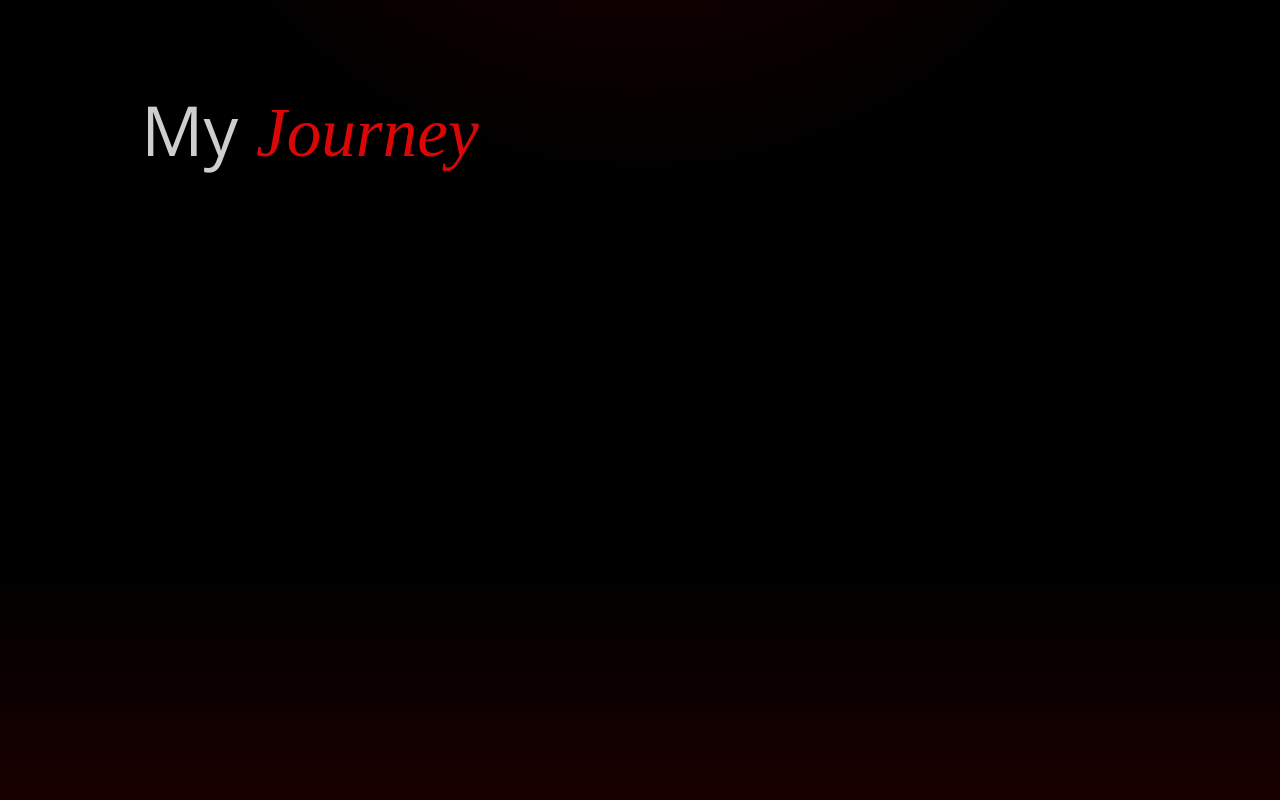
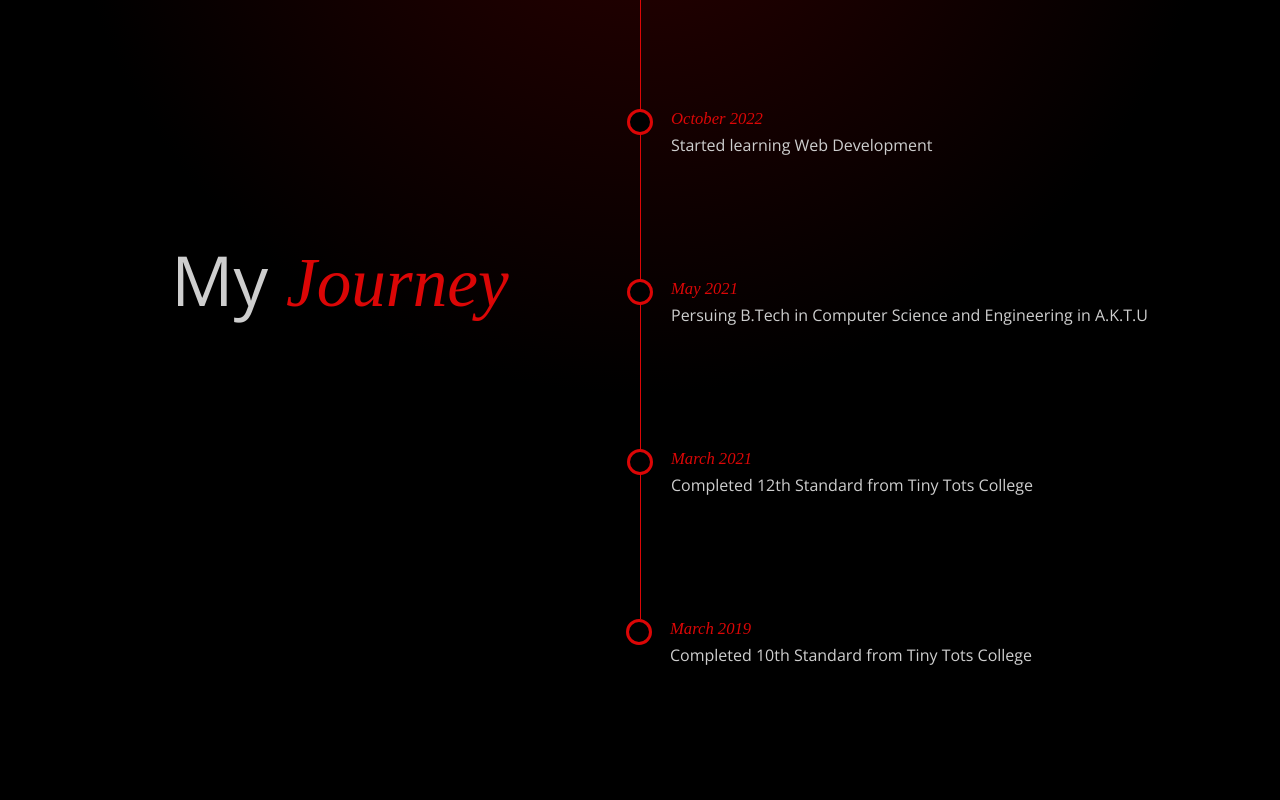
Before and after one commit to dhruv-kashyap-sde/Portfolio, a React (Vite) app: page /about in a window 1280 px wide. Shown: the part 1240-2040 px from the top of the page. Built offline with nearby package versions, Linux system fonts and the light colour scheme; a web font is replaced by a local one.

Commit message:
implemented working contact form

```diff
--- a/package.json
+++ b/package.json
@@ -10,6 +10,7 @@
     "preview": "vite preview"
   },
   "dependencies": {
+    "@emailjs/browser": "^4.4.1",
     "@gsap/react": "^2.1.1",
     "@react-three/drei": "^9.114.6",
     "@react-three/fiber": "^8.17.10",
--- a/src/Pages/About/AboutPage.css
+++ b/src/Pages/About/AboutPage.css
@@ -54,38 +54,32 @@
 
 .about-education{
     margin-top: 5vh;
-    /* background-color: cadetblue; */
     width: 100%;
-    height: 100vh;
     display: flex;
+    justify-content: space-between;
 }
 
 .education-left{
-    /* background-color: hotpink; */
     display: flex;
     align-items: center;
     justify-content: center;
     font-size: 2.7vw;
-    width: 45%;
+    width: 50%;
 }
 
 .education-left h1{
-    /* background-color: violet; */
     font-weight: 400;
     text-align: center;
 }
 
 .education-right{
-    /* background-color: rgb(4, 155, 255); */
-    width: 55%;
-    height: 100%;
+    width: 50%;
 }
 
 .container{
     height: 30vh;
     box-sizing: border-box;
     border-left: 3px solid var(--highlight-color);
-    /* background-color: blue; */
 }
 
 .container .circle{
@@ -93,4 +87,88 @@
     width: 10px;
     border: 1px solid var(--text-color);
     border-radius: 50%;
+    position: absolute;
 }
+
+/* timeline */
+  .rb-container {
+    font-family: "PT Sans", sans-serif;
+    margin: auto;
+    display: block;
+    position: relative;
+  }
+
+  .rb-container ul.rb {
+    margin: 2.5em 0;
+    padding: 0;
+    display: inline-block;
+  }
+
+  .rb-container ul.rb li {
+    list-style: none;
+    margin: auto;
+    min-height: 15vh;
+    border-left: 1px solid var(--highlight-color);
+    padding: 0 0 50px 30px;
+    position: relative;
+  }
+
+  .rb-container ul.rb li:last-child {
+    border-left: 0;
+  }
+
+  .rb-container ul.rb li::before {
+    position: absolute;
+    left: -14px;
+    top: 0px;
+    content: " ";
+    border: 3px solid var(--highlight-color);
+    border-radius: 500%;
+    background: var(--bg-color);
+    height: 20px;
+    width: 20px;
+    transition: all 500ms ease-in-out;
+  }
+
+  ul.rb li .timestamp {
+    color: var(--highlight-color);
+    position: relative;
+    width: fit-content;
+    font-size: 1.3vw;
+  }
+
+  .item-title {
+    margin-top: 5px;
+    color: var(--text-color);
+    font-style: 1.1vw;
+  }
+
+  .container-3 {
+    width: 5em;
+    vertical-align: right;
+    white-space: nowrap;
+    position: absolute;
+  }
+
+  .container-3 input#search {
+    width: 150px;
+    height: 30px;
+    background: #fbfbfb;
+    border: none;
+    font-size: 10pt;
+    color: #262626;
+    -webkit-border-radius: 5px;
+    -moz-border-radius: 5px;
+    border-radius: 5px;
+    margin: 0.9em 0 0 28.5em;
+    box-shadow: 3px 3px 15px rgba(119, 119, 119, 0.5);
+  }
+
+  .container-3 .icon {
+    margin: 1.3em 3em 0 31.5em;
+    position: absolute;
+    width: 150px;
+    height: 30px;
+    z-index: 1;
+    color: #4f5b66;
+  }
--- a/src/Pages/About/AboutPage.jsx
+++ b/src/Pages/About/AboutPage.jsx
@@ -1,39 +1,115 @@
-import React from 'react'
-import './AboutPage.css'
-import Navbar from '../../components/Navbar'
-import Footer from '../../utils/Footer';
+import React from "react";
+import "./AboutPage.css";
+import Navbar from "../../components/Navbar";
+import Footer from "../../utils/Footer";
 
 const AboutPage = () => {
-
   return (
     <>
-      <div className='about-page-container main-text'>
-        <Navbar/>
+      <div className="about-page-container main-text">
+        <Navbar />
         <div className="about-heading">
-          <h3 className='italic-text'>About</h3>
+          <h3 className="italic-text">About</h3>
           <div className="about-line-container">
-            <h1><span>D</span>hruv</h1>
-            <h1><span>K</span>ashyap</h1>
+            <h1>
+              <span>D</span>hruv
+            </h1>
+            <h1>
+              <span>K</span>ashyap
+            </h1>
           </div>
         </div>
         <div className="about-body">
-          <a href="src\assets\Resume-Dhruv.pdf" download="Resume-Dhruv.pdf"><button className="basic-button">Download&nbsp; Resume</button></a>
-          <p>As an enthusiastic <span className='italic-text'>MERN stack developer</span>, my expertise is in crafting animated and contemporary websites and web applications that engage users and elevate their online experience. Grounded in <span className='italic-text'>MongoDB, Express.js, React, and Node.js</span>, I excel in bringing to life innovative initiatives such as <span className='italic-text'>CodeQuest</span>. My skill set is centered around creating dynamic user interfaces, integrating seamless backend systems, and implementing interactive elements that ensure each application is both operational and aesthetically pleasing. My commitment lies in constructing sturdy platforms and <span className='italic-text'>developing captivating web solutions</span>, all while ensuring the delivery of top-tier, scalable, and intuitive applications that distinguish themselves in the digital realm.</p>
+          <a href="src\assets\Resume-Dhruv.pdf" download="Resume-Dhruv.pdf">
+            <button className="basic-button">Download&nbsp; Resume</button>
+          </a>
+          <p>
+            As an enthusiastic{" "}
+            <span className="italic-text">MERN stack developer</span>, my
+            expertise is in crafting animated and contemporary websites and web
+            applications that engage users and elevate their online experience.
+            Grounded in{" "}
+            <span className="italic-text">
+              MongoDB, Express.js, React, and Node.js
+            </span>
+            , I excel in bringing to life innovative initiatives such as{" "}
+            <span className="italic-text">CodeQuest</span>. My skill set is
+            centered around creating dynamic user interfaces, integrating
+            seamless backend systems, and implementing interactive elements that
+            ensure each application is both operational and aesthetically
+            pleasing. My commitment lies in constructing sturdy platforms and{" "}
+            <span className="italic-text">
+              developing captivating web solutions
+            </span>
+            , all while ensuring the delivery of top-tier, scalable, and
+            intuitive applications that distinguish themselves in the digital
+            realm.
+          </p>
         </div>
         <div className="about-education">
           <div className="education-left">
             <h1>My <span className='italic-text'>Journey</span></h1>
           </div>
           <div className="education-right">
-            <div className="container">
-              <div className="circle"></div>
+          <div class="rb-container">
+              <ul class="rb main-text">
+                <li class="rb-item" ng-repeat="itembx">
+                  <div class="italic-text timestamp">
+                    September 2023
+                  </div>
+                  <div class="item-title">
+                    Created CodeQuest
+                  </div>
+                </li>
+                <li class="rb-item" ng-repeat="itembx">
+                  <div class="italic-text timestamp">
+                    April 2023
+                  </div>
+                  <div class="item-title">
+                    Created Minor Web Projects
+                  </div>
+                </li>
+                <li class="rb-item" ng-repeat="itembx">
+                  <div class="italic-text timestamp">
+                    October 2022
+                  </div>
+                  <div class="item-title">
+                    Started learning Web Development
+                  </div>
+                </li>
+                <li class="rb-item" ng-repeat="itembx">
+                  <div class="italic-text timestamp">
+                    May 2021
+                  </div>
+                  <div class="item-title">
+                    Persuing B.Tech in Computer Science and Engineering in A.K.T.U
+                  </div>
+                </li>
+
+                <li class="rb-item" ng-repeat="itembx">
+                  <div class="italic-text timestamp">
+                    March 2021
+                  </div>
+                  <div class="item-title">
+                    Completed 12th Standard from Tiny Tots College
+                  </div>
+                </li>
+                <li class="rb-item" ng-repeat="itembx">
+                  <div class="italic-text timestamp">
+                    March 2019
+                  </div>
+                  <div class="item-title">
+                    Completed 10th Standard from Tiny Tots College
+                  </div>
+                </li>
+              </ul>
             </div>
           </div>
         </div>
       </div>
-      <Footer/>
+      <Footer />
     </>
-  )
-}
+  );
+};
 
-export default AboutPage
+export default AboutPage;
--- a/src/components/ContactSection/ContactSection.css
+++ b/src/components/ContactSection/ContactSection.css
@@ -1,6 +1,5 @@
 .main5{
     display: flex;
-    /* background-image: linear-gradient(360deg, var(--theme-color) , var(--theme-color-2) 40%, black);     */
     background-color: var(--bg-color);
     flex-direction: column;
 }
@@ -42,6 +41,15 @@
 .form-heading span{
     color: var(--highlight-color);
     font-weight: 800;
+}
+
+.loader-container{
+    height: 100%;
+    width: 50%;
+    display: flex;
+    align-items: center;
+    justify-content: center;
+
 }
 .form-container form{
     width: 50%;
--- a/src/components/ProjectSection/ProjectSection.css
+++ b/src/components/ProjectSection/ProjectSection.css
@@ -24,8 +24,9 @@
     align-items: center;
 }
 
-
 .project-container .project{
+    text-decoration: none;
+    color: var(--text-color);
     height: 20vh;
     width: 100%;
     margin-bottom: 15px;
@@ -39,6 +40,7 @@
     padding: 10px 2vw;
     border-radius: 10px;
     cursor: pointer;
+    position: relative;
 }
 
 .project h3{
--- /dev/null
+++ b/src/utils/Loader/Loader.css
@@ -0,0 +1,30 @@
+.loader {
+    width: 48px;
+    height: 48px;
+    border-radius: 50%;
+    display: inline-block;
+    position: relative;
+    border: 2px solid var(--highlight-color);
+    box-sizing: border-box;
+    animation: rotation 1s linear infinite;
+  }
+  .loader::after {
+    content: '';
+    box-sizing: border-box;
+    position: absolute;
+    left: 4px;
+    top: 4px;
+    border: 2px solid #FFF;
+    width: 12px;
+    height: 12px;
+    border-radius: 50%;
+  }
+
+  @keyframes rotation {
+    0% {
+      transform: rotate(0deg);
+    }
+    100% {
+      transform: rotate(360deg);
+    }
+  }
--- /dev/null
+++ b/src/utils/Loader/Loader.jsx
@@ -0,0 +1,10 @@
+import React from 'react'
+import './Loader.css'
+
+const Loader = () => {
+  return (
+    <span class="loader"></span>
+  )
+}
+
+export default Loader
```
Also changed, not shown: src/components/ContactSection/ContactSection.jsx (+47 -7 lines), src/components/ProjectSection/ProjectSection.jsx (+11 -10 lines), 1 other file (tests, documents, lock files or other folders).
